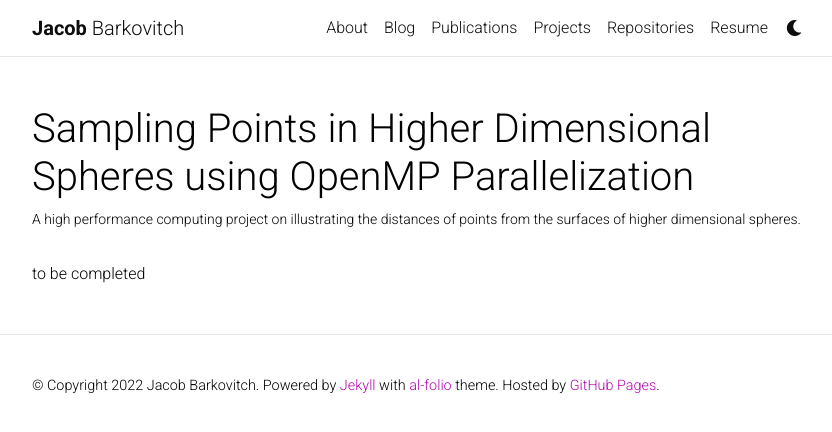
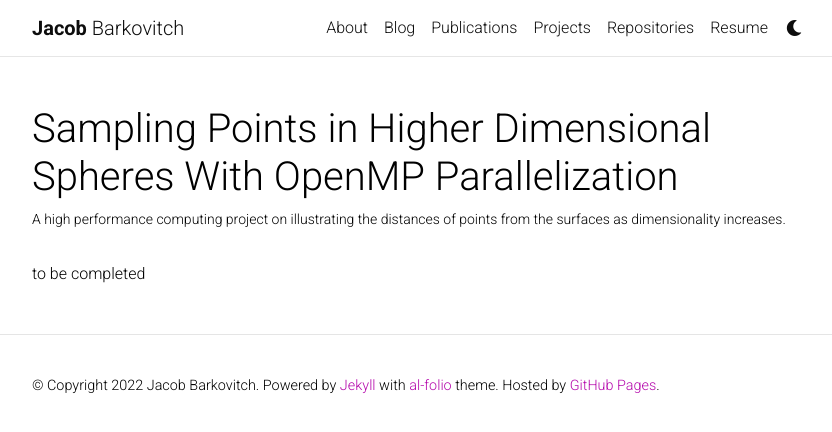
Before and after one commit to jakebarkovitch/jakebarkovitch.github.io, a Jekyll site: the page built from _projects/10_project.md, in a window 1280 px wide. Shown: the top 432 px of the page, without its empty margins (223-1055 px from the left). Built offline with Jekyll 4.4.1, drawn with Linux system fonts in a browser that asks for light colours; comment, search, counter and statistics services are not loaded; a style sheet for code colours, icons or effects is not loaded.

Commit message:
Update 10_project.md

```diff
--- a/_projects/10_project.md
+++ b/_projects/10_project.md
@@ -1,7 +1,7 @@
 ---
 layout: page
-title: Sampling Points in Higher Dimensional Spheres using OpenMP Parallelization
-description: A high performance computing project on illustrating the distances of points from the surfaces of higher dimensional spheres.
+title: Sampling Points in Higher Dimensional Spheres With OpenMP Parallelization
+description: A high performance computing project on illustrating the distances of points from the surfaces as dimensionality increases.
 img: assets/img/ss_plot.png
 importance: 2
 category: personal
```
